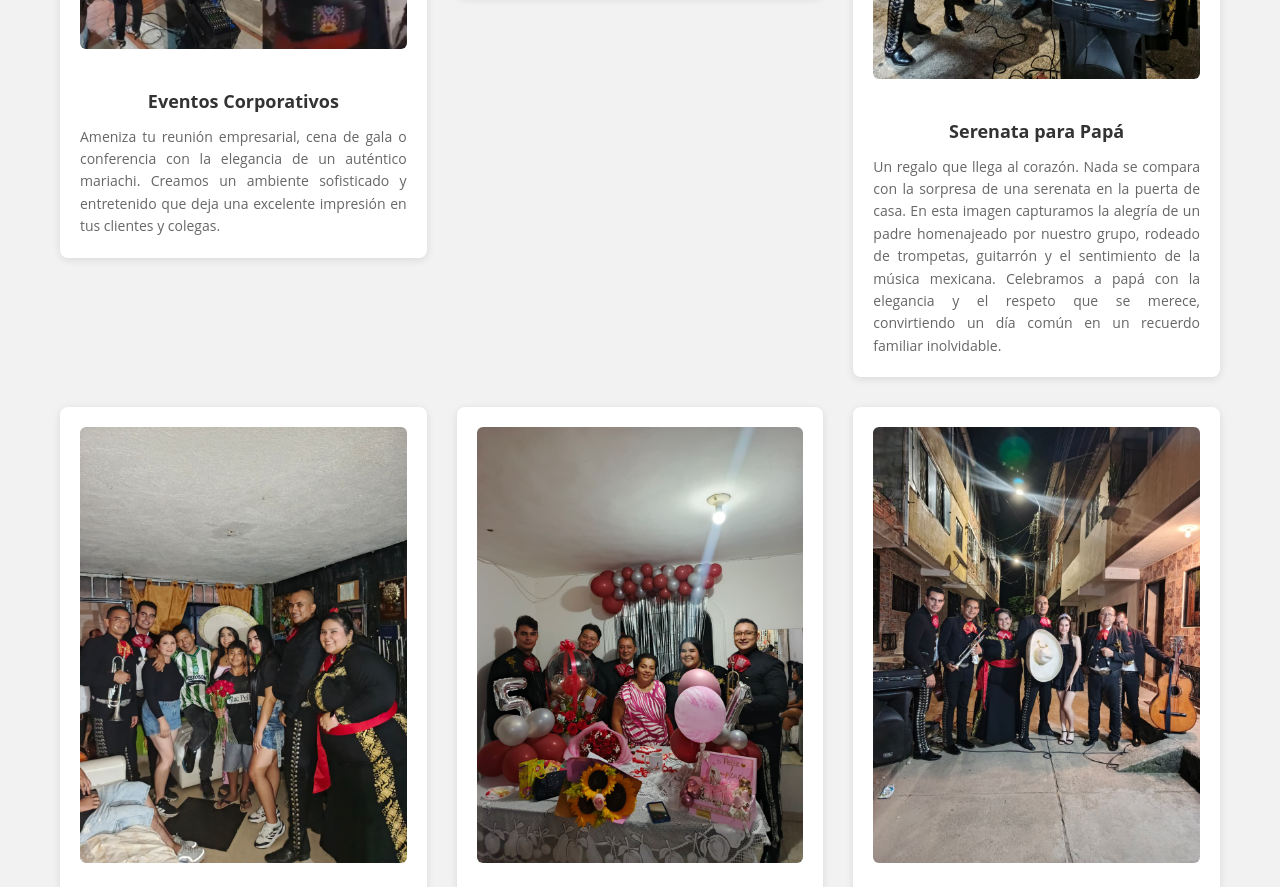
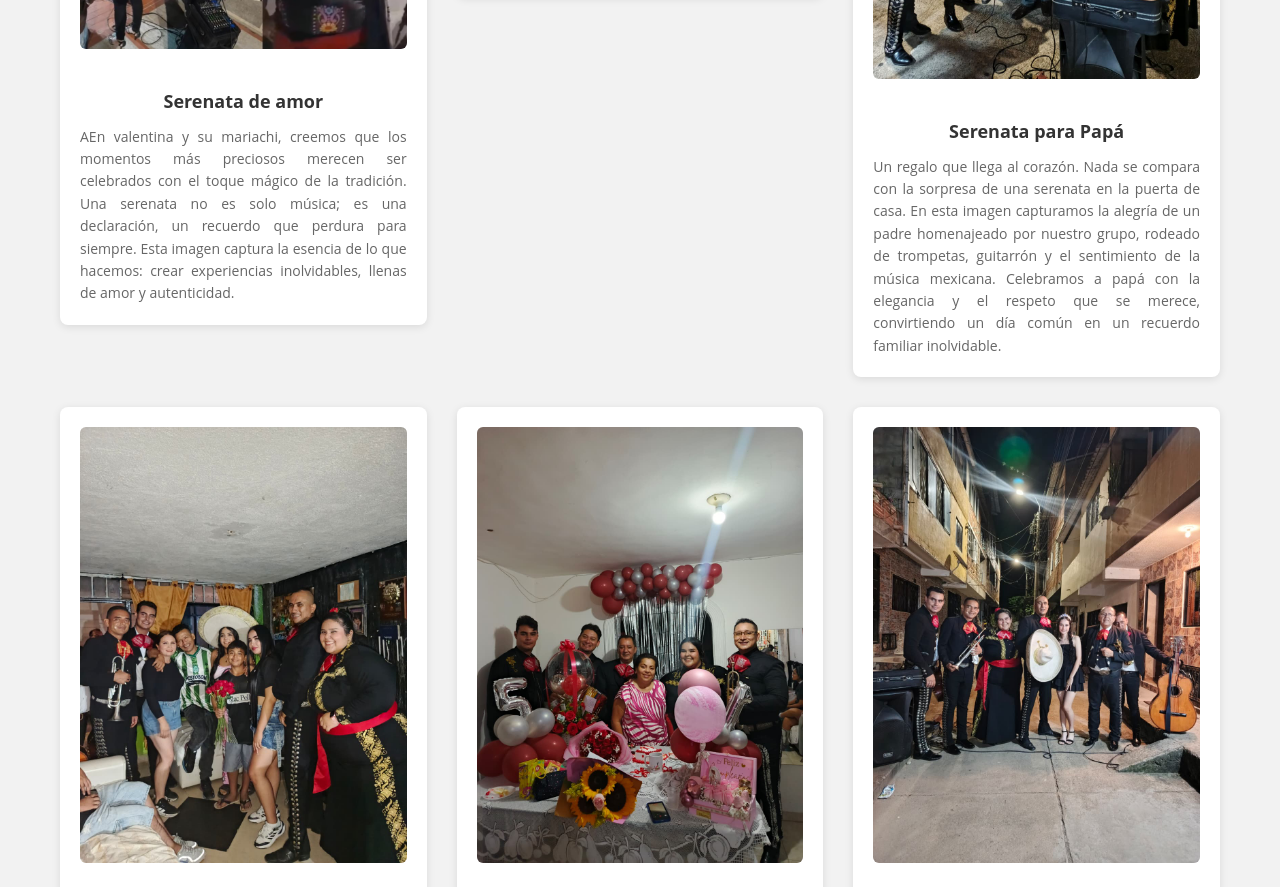
Before and after one commit to JeysonJosueGomezVillamizarADSI/Pagina-Web-Vale-y-Su-mariachi-v3, a plain HTML site: page index.html in a window 1280 px wide. Shown: the part 3874-4761 px from the top of the page. Drawn offline with nearby package versions, Linux system fonts and the light colour scheme; a web font is replaced by a local one.

Commit message:
Update index.html

```diff
--- a/index.html
+++ b/index.html
@@ -167,8 +167,8 @@
 
                         <div class="servicio-ind">
                             <img src="img/present3.jpg" alt="Serenata evento corporativo">
-                            <h3>Eventos Corporativos</h3>
-                            <p>Ameniza tu reunión empresarial, cena de gala o conferencia con la elegancia de un auténtico mariachi. Creamos un ambiente sofisticado y entretenido que deja una excelente impresión en tus clientes y colegas.
+                            <h3>Serenata de amor</h3>
+                            <p>AEn valentina y su mariachi, creemos que los momentos más preciosos merecen ser celebrados con el toque mágico de la tradición. Una serenata no es solo música; es una declaración, un recuerdo que perdura para siempre. Esta imagen captura la esencia de lo que hacemos: crear experiencias inolvidables, llenas de amor y autenticidad.
                             </p>
                         </div>
                         <div class="servicio-ind">
```
